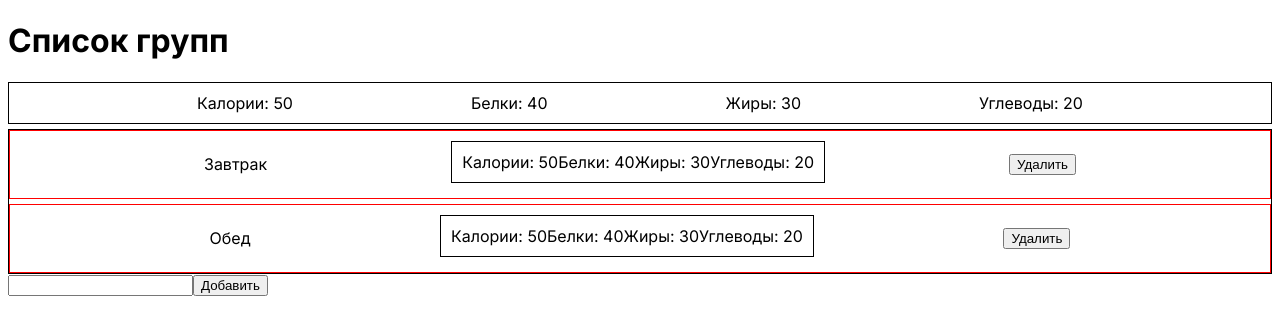
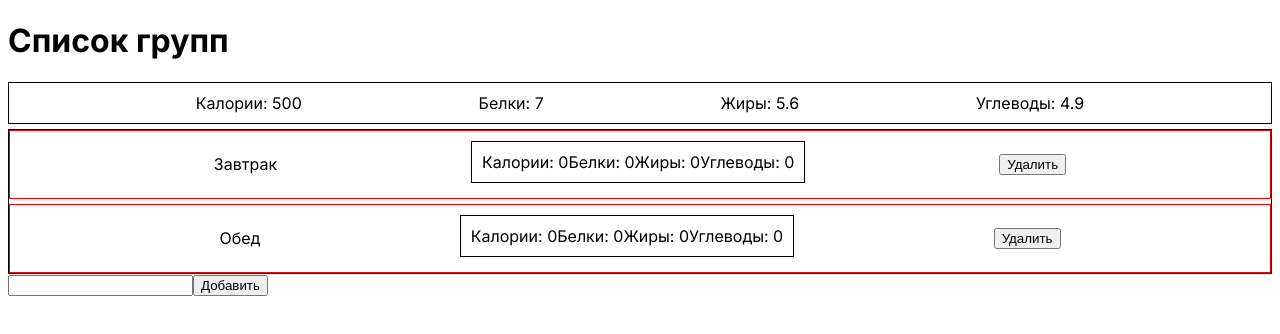
Before and after one commit to demons/fatburger, a Next.js app: page / in a window 1280 px wide. Shown: the top 334 px of the page. Built offline with nearby package versions, Linux system fonts and the light colour scheme.

Commit message:
Реализует вывод суммы кбжу

```diff
--- a/app/components/Amount.js
+++ b/app/components/Amount.js
@@ -1,10 +1,26 @@
-function Amount() {
+function Amount({ items = [] }) {
+  const initAmount = {
+    energy: 0,
+    protein: 0,
+    fat: 0,
+    carb: 0,
+  };
+
+  const { energy, protein, fat, carb } = items.reduce((prev, curr) => {
+    return {
+      energy: prev.energy + curr.energy,
+      protein: prev.protein + curr.protein,
+      fat: prev.fat + curr.fat,
+      carb: prev.carb + curr.carb,
+    };
+  }, initAmount);
+
   return (
     <div className="amount">
-      <div className="amount-item">Калории: 50</div>
-      <div className="amount-item">Белки: 40</div>
-      <div className="amount-item">Жиры: 30</div>
-      <div className="amount-item">Углеводы: 20</div>
+      <div className="amount-item">Калории: {energy}</div>
+      <div className="amount-item">Белки: {protein}</div>
+      <div className="amount-item">Жиры: {fat}</div>
+      <div className="amount-item">Углеводы: {carb}</div>
     </div>
   );
 }
--- a/app/components/GroupItem.js
+++ b/app/components/GroupItem.js
@@ -11,7 +11,7 @@ function GroupItem({ group, items }) {
     <div className="group-item">
       <div className="header">
         <div className="title">{group.title}</div>
-        <Amount />
+        <Amount items={filteredItems} />
         <button onClick={(e) => removeGroup(group.id)}>Удалить</button>
       </div>
       <ItemList items={filteredItems} />
--- a/app/page.js
+++ b/app/page.js
@@ -18,7 +18,7 @@ export default function GroupListPage() {
   return (
     <main>
       <h1>Список групп</h1>
-      <Amount />
+      <Amount items={items} />
       <GroupList items={items} />
       <AddGroupForm />
     </main>
```
